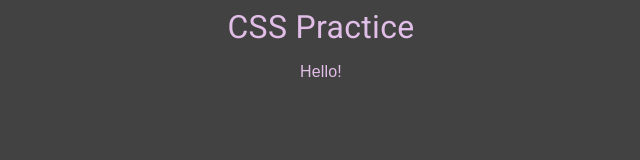
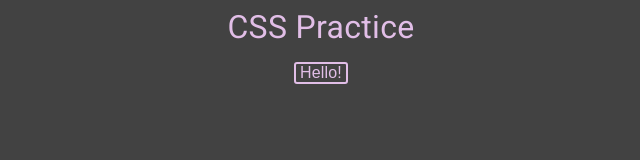
Before and after one commit to melonybox/css-practice, a plain HTML site: page index.html in a window 1280 px wide. Shown: the full height of the page, 319-959 px from the left. Drawn offline with Linux system fonts and the light colour scheme.

Commit message:
Button styling

```diff
--- a/index.css
+++ b/index.css
@@ -26,8 +26,10 @@ body {
 .navButton {
   padding: 0 calc((0.75rem + 1vmin) * 0.2) 0;
   background: none;
-  border: none;
   outline: none;
+  border: 2px solid #E1BEE7;
+  border-radius: 3px;
+  cursor: pointer;
 }
 
 .navText {
```
